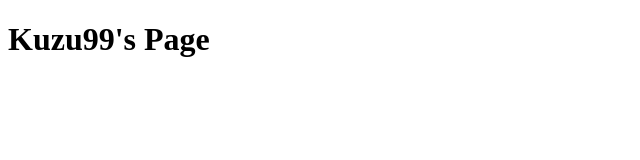
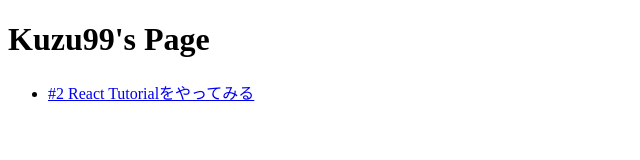
Before and after one commit to Kuzu99/kuzu99.github.io, a plain HTML site: page index.html in a window 1280 px wide. Shown: the whole page, without its empty margins (0-640 px from the left). Drawn offline with Linux system fonts and the light colour scheme.

Commit message:
リンクを追加

```diff
--- a/index.html
+++ b/index.html
@@ -5,4 +5,7 @@
 </head>
 <body>
 	<h1>Kuzu99's Page</h1>
+	<ul>
+		<li><a href="./20220612171115/">#2 React Tutorialをやってみる</a></li>
+	</ul>
 </body>
```
